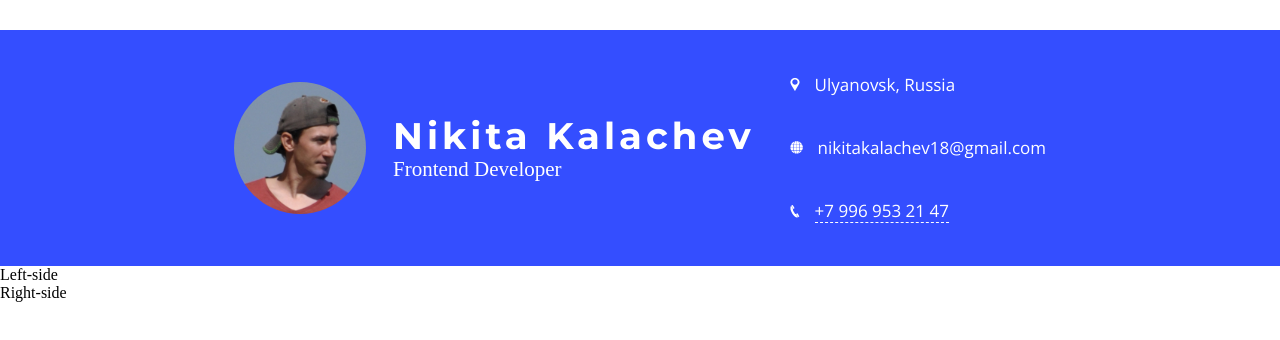
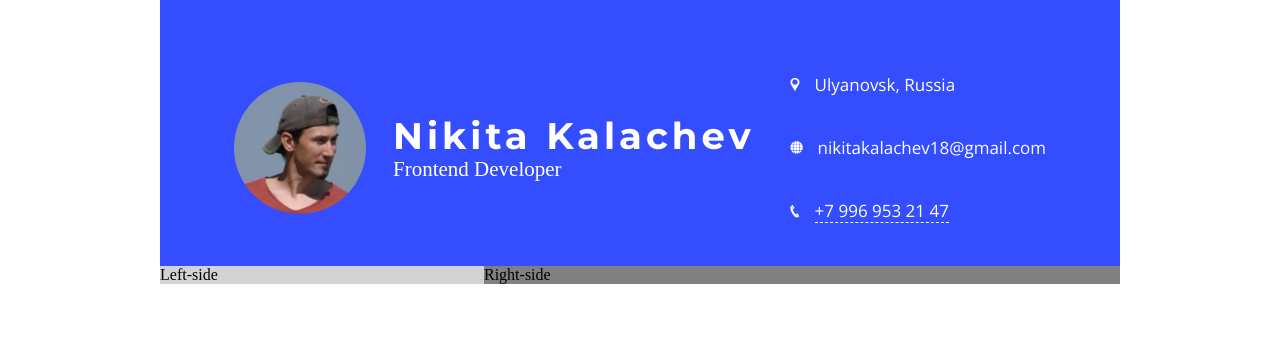
Before and after one commit to mobilisf/LiteBox, a website: page src/index.html in a window 1280 px wide. Drawn offline with nearby package versions, Linux system fonts and the light colour scheme; files that its build step writes are made by us from their sources; files whose address does not match are found by name.

Commit message:
Common DOM: Improve to grid layout

```diff
--- a/src/index.html
+++ b/src/index.html
@@ -12,13 +12,9 @@
 </head>
     <body>
         <div class="form-wrapper">
-            <div class="form-header">
-                //= template/header.html
-            </div>
-            <div class="form-content">
-                //= template/left-side.html
-                //= template/right-side.html
-            </div>
+            //= template/header.html
+            //= template/left-side.html
+            //= template/right-side.html
         </div>
     </body>
 </html>
--- a/src/style/partials/common.scss
+++ b/src/style/partials/common.scss
@@ -1,6 +1,23 @@
-// .form-wrapper {
-//     max-width: 812px;
-//     height: auto;
-//     margin: 30px auto 0 auto;
-//     background: lightseagreen;
-// }
+.header-wrap {  grid-area: header; }
+.left-side { grid-area: left }
+.right-side { grid-area: right }
+
+.form-wrapper {
+    display: grid;
+    grid-template-columns: 324px 636px;
+    grid-template-rows: auto auto;
+    grid-template-areas:
+        "header header"
+        "left right";
+    max-width: 960px;
+    height: auto;
+    margin: 0 auto;
+}
+
+.left-side {
+    background: lightgray;
+}
+
+.right-side {
+    background: gray;
+}
```
Also changed, not shown: build/css/main.css, build/index.html.
